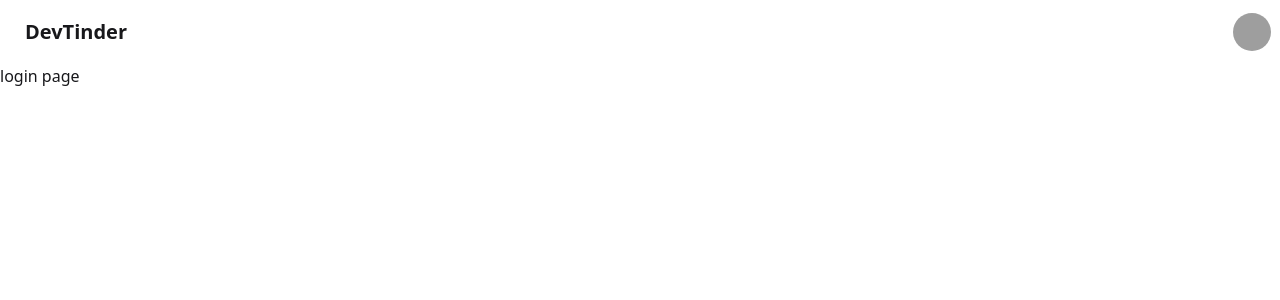
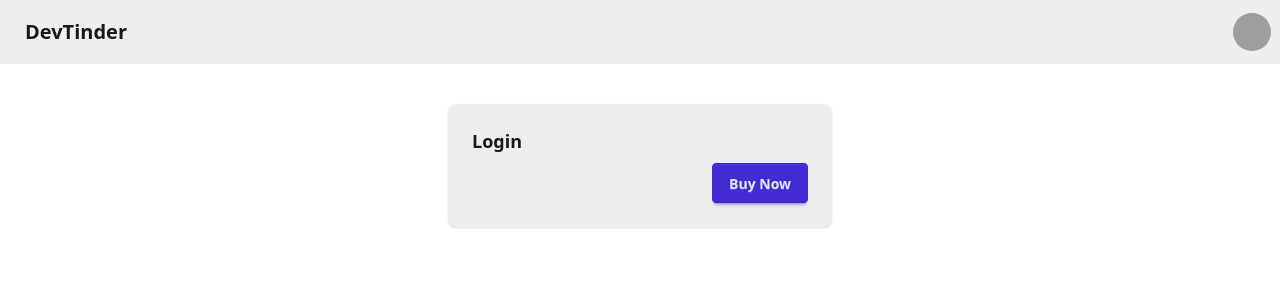
Before and after one commit to Deepakgauni/Devtinder-UI, a React (Vite) app: page /login in a window 1280 px wide. Shown: the top 300 px of the page. Built offline with nearby package versions, Linux system fonts and the light colour scheme; grey boxes are pictures that could not be loaded.

Commit message:
adding login page

```diff
--- a/src/Login.jsx
+++ b/src/Login.jsx
@@ -2,9 +2,17 @@
 
 const Login = () => {
   return (
-    <div>
-      login page
+     <div className=" flex justify-center my-10">
+    <div className="card bg-base-300 w-96 shadow-sm">
+  <div className="card-body">
+    <h2 className="card-title">Login</h2>
+
+    <div className="card-actions justify-end">
+      <button className="btn btn-primary">Buy Now</button>
     </div>
+  </div>
+</div>
+</div>
   )
 }
 
--- a/src/NavBar.jsx
+++ b/src/NavBar.jsx
@@ -3,7 +3,7 @@
 const NavBar = () => {
   return (
 
-        <div className="navbar bg-base-400 ">
+        <div className="navbar bg-base-300 ">
   <div className="flex-1">
     <a className="btn btn-ghost text-xl">DevTinder</a>
   </div>
```
